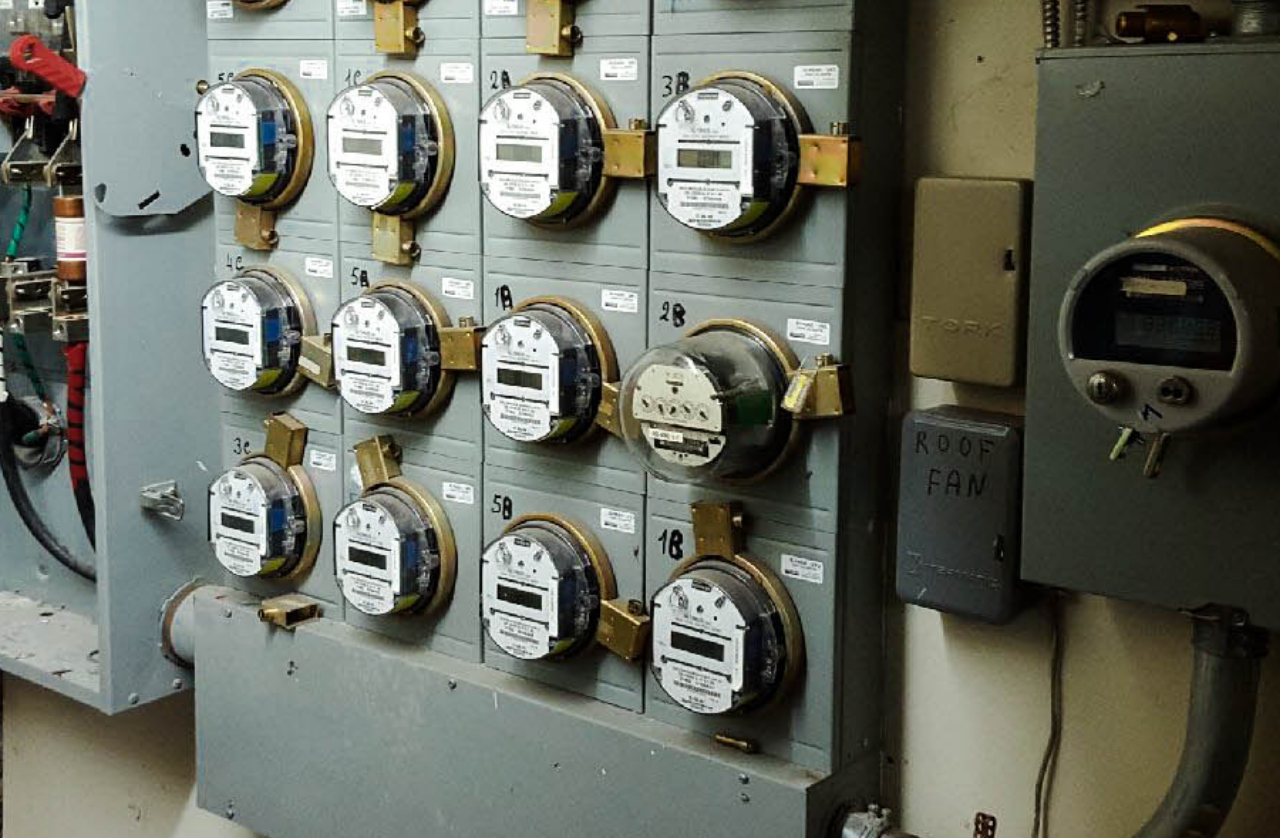
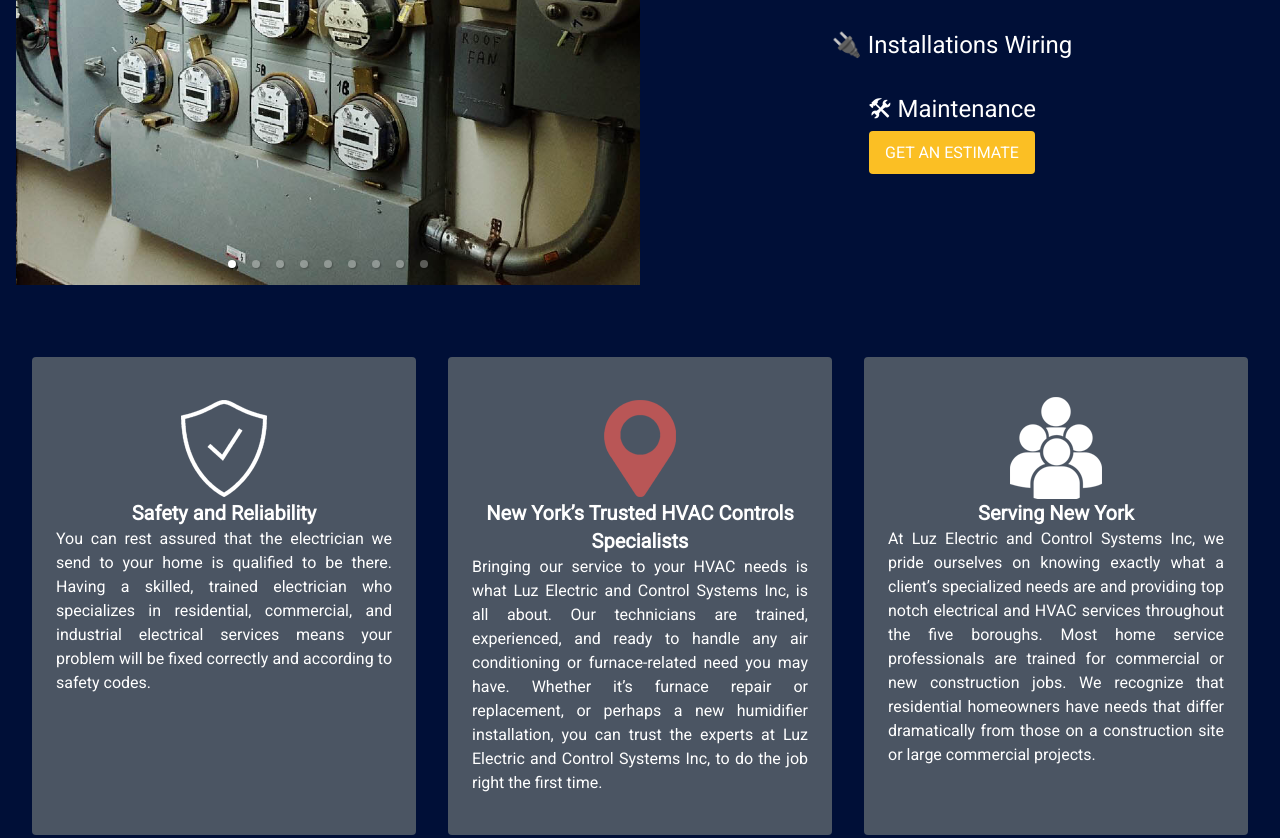
Before and after one commit to jccdev45/luz-electric-old-, a Gatsby site: page / in a window 1280 px wide. Shown: the part 1444-2282 px from the top of the page. Built offline with nearby package versions, Linux system fonts and the light colour scheme; Gatsby itself is replaced by a stand-in of ours; a web font is replaced by a local one.

Commit message:
Home & shared refactor & format

```diff
--- a/gatsby-config.js
+++ b/gatsby-config.js
@@ -13,7 +13,7 @@ module.exports = {
 		{
 			resolve: `gatsby-plugin-google-fonts`,
 			options: {
-				fonts: [`Fira Sans Condensed`, `Roboto`],
+				fonts: [`fira sans condensed`, `roboto`],
 			},
 		},
 		{
--- a/package.json
+++ b/package.json
@@ -38,6 +38,7 @@
     "react-dom": "^16.14.0",
     "react-helmet": "^6.1.0",
     "react-icons": "^3.11.0",
+    "react-responsive-carousel": "^3.2.11",
     "tailwindcss": "^2.0.2"
   },
   "devDependencies": {
--- a/src/components/Home/Estimate.jsx
+++ b/src/components/Home/Estimate.jsx
@@ -1,21 +1,23 @@
 import React from "react";
 import Img from "gatsby-image";
 import { Link } from "gatsby";
+import "react-responsive-carousel/lib/styles/carousel.min.css";
+import { Carousel } from "react-responsive-carousel";
 
 export default function Estimate(props) {
 	return (
 		// carousel-container
-		<div className="">
-			<div className="p-0">
-				<div>
+		<div className="flex p-4 bg-primary">
+			<div className="w-1/2">
+				<Carousel>
 					{props.img.map((image, index) => (
 						<div key={index} style={{ width: `100%`, height: `100%` }}>
 							<Img fluid={image.childImageSharp.fluid} />
 						</div>
 					))}
-				</div>
+				</Carousel>
 			</div>
-			<div className="my-4">
+			<div className="flex flex-col items-center justify-center w-1/2 mx-auto my-4">
 				{[
 					"🏡 Private Homes",
 					"🏢 Apartment Buildings",
@@ -23,10 +25,15 @@ export default function Estimate(props) {
 					"🔌 Installations Wiring",
 					"🛠 Maintenance",
 				].map((item, index) => (
-					<h3 key={index}>{item}</h3>
+					<h3 key={index} className="my-4 text-2xl text-white">
+						{item}
+					</h3>
 				))}
 				<div>
-					<Link className="my-4" to="/contact">
+					<Link
+						className="px-4 py-3 my-4 text-white bg-yellow-400 rounded"
+						to="/contact"
+					>
 						GET AN ESTIMATE
 					</Link>
 				</div>
--- a/src/components/Home/Info.jsx
+++ b/src/components/Home/Info.jsx
@@ -27,11 +27,14 @@ const INFO = [
 
 const renderInfo = () => {
 	return INFO.map((item, index) => (
-		<div className="bg-dark text-white" key={index}>
+		<div
+			className="flex flex-col items-center justify-between w-full h-full px-6 py-10 mx-4 text-white bg-gray-600 rounded"
+			key={index}
+		>
 			<img src={item.image} />
-			<div>
-				<h3>{item.title}</h3>
-				<p>{item.desc}</p>
+			<div className="flex flex-col items-center justify-start h-full">
+				<h3 className="text-xl font-bold text-center">{item.title}</h3>
+				<p className="text-justify">{item.desc}</p>
 			</div>
 		</div>
 	));
@@ -40,6 +43,8 @@ const renderInfo = () => {
 export default function Info() {
 	return (
 		// footskis
-		<div className="">{renderInfo()}</div>
+		<div className="flex items-center justify-center w-full p-4 bg-primary">
+			{renderInfo()}
+		</div>
 	);
 }
--- a/src/components/shared/Footer.jsx
+++ b/src/components/shared/Footer.jsx
@@ -2,7 +2,7 @@ import React from "react";
 
 export default function Footer() {
 	return (
-		<footer className="z-10 flex flex-col items-center justify-center p-2">
+		<footer className="z-10 flex flex-col items-center justify-center p-2 text-white bg-primary">
 			<span>&copy; {new Date().getFullYear()}</span>
 			<span className="my-2">Luz Electric and Control Systems Inc</span>
 		</footer>
--- a/src/components/shared/Header.jsx
+++ b/src/components/shared/Header.jsx
@@ -23,12 +23,15 @@ export const Header = () => {
 	};
 
 	return (
-		<header className="fixed top-0 z-50 w-full px-6 text-blue-900 bg-yellow-300">
+		<header className="fixed top-0 z-50 w-full px-6 text-primary bg-secondary">
 			<div className="flex flex-wrap items-center justify-between p-3 mx-auto">
 				<Link to="/">
 					<img src={logo} className="object-contain" />
 				</Link>
-				<nav className="w-full md:flex md:items-center md:w-auto">
+				<nav
+					className="w-full md:flex md:items-center md:w-auto"
+					style={{ fontFamily: `fira sans condensed` }}
+				>
 					{renderRoutes()}
 				</nav>
 			</div>
--- a/src/components/shared/Layout.jsx
+++ b/src/components/shared/Layout.jsx
@@ -4,7 +4,7 @@ import Footer from "./Footer";
 
 const Layout = ({ children }) => {
 	return (
-		<>
+		<div style={{ fontFamily: `roboto` }}>
 			<Header />
 			<main className="flex flex-grow">
 				<section className="flex flex-col justify-center pt-16 ml-auto">
@@ -12,7 +12,7 @@ const Layout = ({ children }) => {
 				</section>
 			</main>
 			<Footer />
-		</>
+		</div>
 	);
 };
 
--- a/tailwind.config.js
+++ b/tailwind.config.js
@@ -2,7 +2,12 @@ module.exports = {
 	purge: ["./src/**/*.{js,jsx,ts,tsx}"],
 	darkMode: false, // or 'media' or 'class'
 	theme: {
-		extend: {},
+		extend: {
+			colors: {
+				primary: "#000F37",
+				secondary: "#E6EE69",
+			},
+		},
 	},
 	variants: {
 		extend: {},
```
Also changed, not shown: 1 other file.
